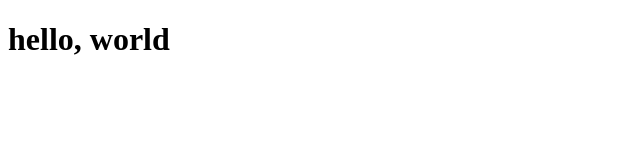
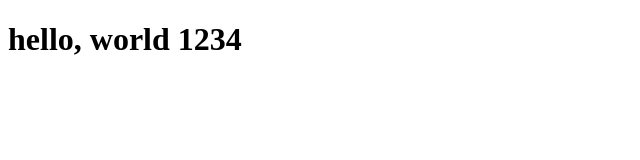
Before and after one commit to ChubbyByte/git-101-born2dev, a plain HTML site: page index.html in a window 1280 px wide. Shown: the whole page, without its empty margins (0-640 px from the left). Drawn offline with Linux system fonts and the light colour scheme.

Commit message:
update body

```diff
--- a/index.html
+++ b/index.html
@@ -7,6 +7,6 @@
   <title>git-101-born2dev</title>
 </head>
 <body>
-  <h1>hello, world</h1>
+  <h1>hello, world 1234</h1>
 </body>
 </html>
```
